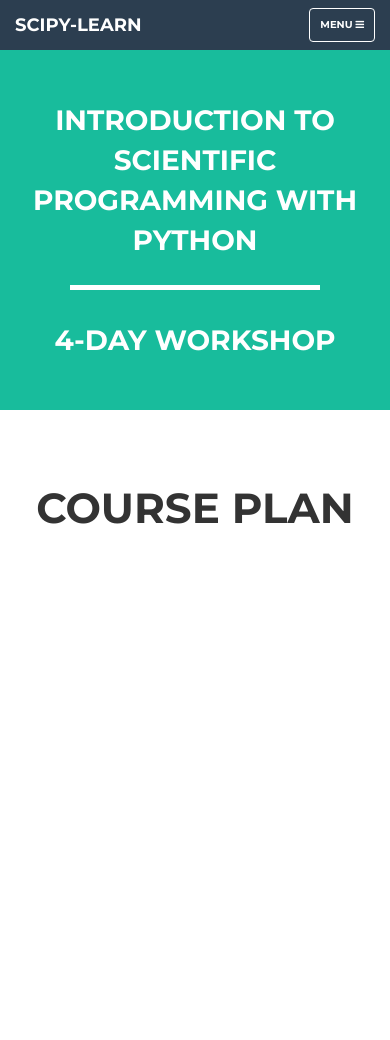
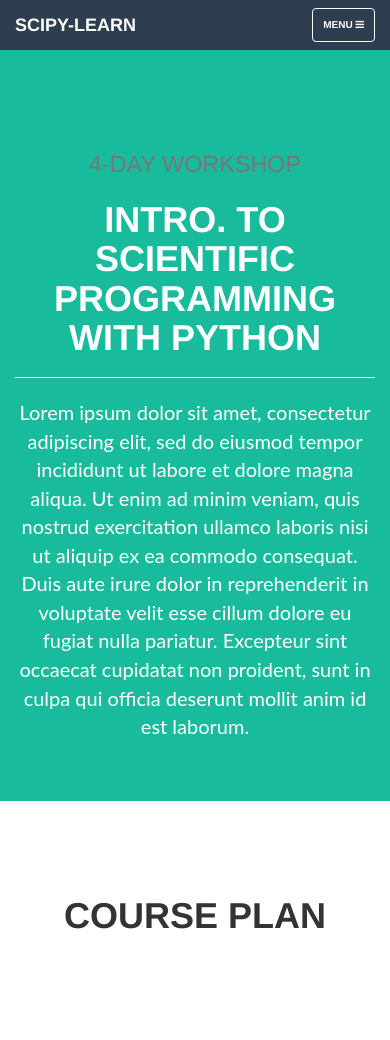
Before and after one commit to neuroneuro15/SciCourseSite2, a Flask app: page /workshop in a window 390 px wide. Before the commit the page ends 524 px from the top, so only its background shows below. Run offline with Flask 2, Linux system fonts and the light colour scheme; some libraries are stand-ins or nearby versions.

Commit message:
A lot of reformating

```diff
--- a/app/static/css/freelancer.css
+++ b/app/static/css/freelancer.css
@@ -181,10 +181,7 @@ header .intro-text .skills {
 section {
   padding: 100px 0;
 }
-section h2 {
-  margin: 0;
-  font-size: 3em;
-}
+
 section.success {
   background: #18BC9C;
   color: white;
@@ -454,10 +451,7 @@ fieldset[disabled] .btn-success.active {
   padding: 100px 0;
   text-align: center;
 }
-.portfolio-modal .modal-content h2 {
-  margin: 0;
-  font-size: 3em;
-}
+
 .portfolio-modal .modal-content img {
   margin-bottom: 30px;
 }
@@ -503,3 +497,26 @@ fieldset[disabled] .btn-success.active {
   opacity: 0;
   display: none;
 }
+
+
+/*Nick-Added*/
+.content-section-a {
+    padding: 50px 0;
+    background-color: #f8f8f8;
+}
+
+.content-section-b {
+    padding: 50px 0;
+    border-top: 1px solid #e7e7e7;
+    border-bottom: 1px solid #e7e7e7;
+}
+
+.section-heading {
+    margin-bottom: 30px;
+}
+
+.section-heading-spacer {
+    float: left;
+    width: 200px;
+    border-top: 3px solid #e7e7e7;
+}
--- a/app/templates/base.html
+++ b/app/templates/base.html
@@ -5,22 +5,24 @@
     {{ super() }}
 
     <!-- Theme CSS -->
-    <link href="{{ url_for('static', filename='css/freelancer.min.css') }}" rel="stylesheet">
+    <link href="{{ url_for('static', filename='css/freelancer.css') }}" rel="stylesheet">
 
     <!-- Custom Fonts -->
     <link href="{{ url_for('static', filename="font-awesome/css/font-awesome.min.css") }}" rel="stylesheet" type="text/css">
 
-    <link href="https://fonts.googleapis.com/css?family=Montserrat:400,700" rel="stylesheet" type="text/css">
-    <link href="https://fonts.googleapis.com/css?family=Lato:400,700,400italic,700italic" rel="stylesheet" type="text/css">
+{#    <link href="https://fonts.googleapis.com/css?family=Montserrat:400,700" rel="stylesheet" type="text/css">#}
+{#    <link href="https://fonts.googleapis.com/css?family=Lato:400,700,400italic,700italic" rel="stylesheet" type="text/css">#}
 
 {% endblock %}
 
 {% block scripts %}
     {{ super() }}
-    <script src="//ajax.googleapis.com/ajax/libs/jquery/2.0.2/jquery.min.js"></script>
-    <script src="https://cdnjs.cloudflare.com/ajax/libs/jquery-easing/1.3/jquery.easing.min.js"></script>
+    <script src="{{ url_for('static', filename='js/jquery.js') }}"></script>
+{#    <script src="//ajax.googleapis.com/ajax/libs/jquery/2.0.2/jquery.min.js"></script>#}
 
-    <script src="{{ url_for('static', filename='js/freelancer.min.js')}}"></script>
+{#    <script src="https://cdnjs.cloudflare.com/ajax/libs/jquery-easing/1.3/jquery.easing.min.js"></script>#}
+
+    <script src="{{ url_for('static', filename='js/freelancer.js')}}"></script>
 {% endblock %}
 
 
--- a/app/templates/landing.html
+++ b/app/templates/landing.html
@@ -13,14 +13,18 @@ Python 4-Day Workshop
 
     <header>
         <div class="container">
-            <div class="row">
-                <div class="col-lg-12">
-                    <div class="intro-text">
-                        <span class="name">Introduction to Scientific Programming with Python</span>
-                        <hr class="star-light">
-                        <span class="name">4-Day Workshop</span>
-                    </div>
-                </div>
+            <div class="page-header">
+                <h1> <small>4-Day Workshop</small></h1>
+                <h1>Intro. to Scientific Programming with Python</h1>
+            </div>
+            <div>
+                <p>
+                    Lorem ipsum dolor sit amet, consectetur adipiscing elit, sed do eiusmod tempor incididunt ut
+                    labore et dolore magna aliqua. Ut enim ad minim veniam, quis nostrud exercitation ullamco laboris
+                    nisi ut aliquip ex ea commodo consequat. Duis aute irure dolor in reprehenderit in voluptate velit
+                    esse cillum dolore eu fugiat nulla pariatur. Excepteur sint occaecat cupidatat non proident,
+                    sunt in culpa qui officia deserunt mollit anim id est laborum.
+                </p>
             </div>
         </div>
     </header>
@@ -31,21 +35,19 @@ Python 4-Day Workshop
 
             <div class="row">
                 <div class="col-lg-12 text-center">
-                    <h2 class="section-heading">Course Plan</h2>
+                    <h1 class="section-heading">Course Plan</h1>
                 </div>
             </div>
 
             <!-- Projects Row -->
             {% for num, day in days %}
 
-                <hr>
-
                 <div class="content-section-b" id="day{{ num }}">
 
                     {#  Row Title          #}
                     <div class="row">
                         <div class="col-lg-12">
-                            <h1 class="section-heading text-center">Day {{ num }}: {{ daydata[num].title }}</h1>
+                            <h2 class="section-heading text-center">Day {{ num + 1 }}: {{ daydata[num].title }}</h2>
                         </div>
                     </div>
 
```
Also changed, not shown: app/static/css/landing-page.css (deleted, +0 -154 lines).
